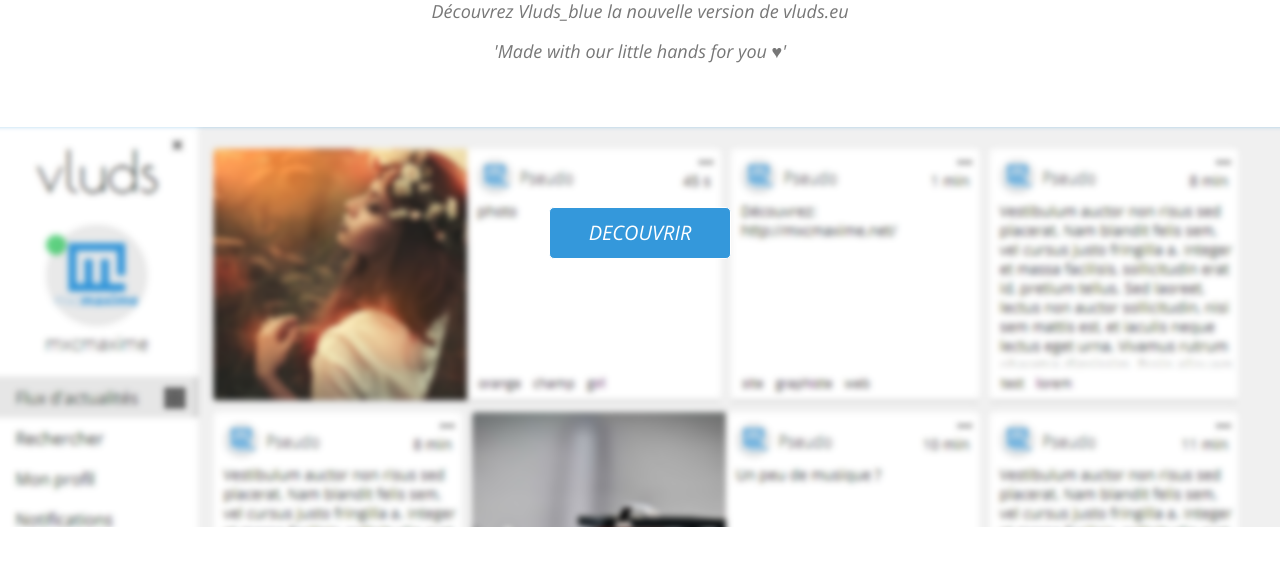
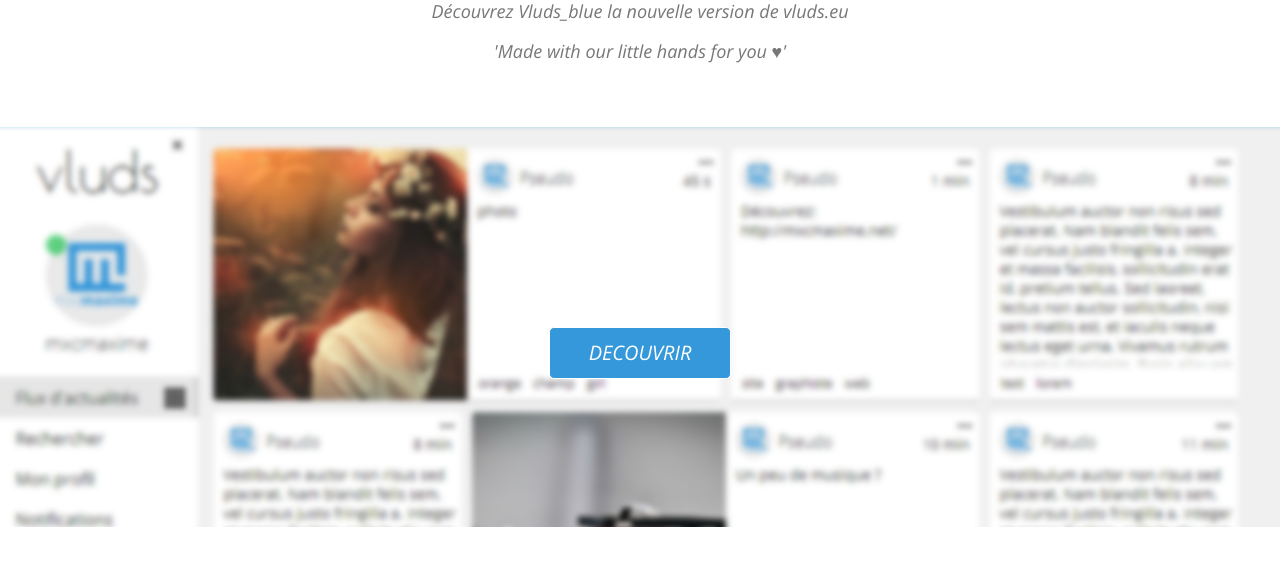
Before and after one commit to Vluds/beta_page, a PHP site: page / in a window 1280 px wide. Shown: the part 227-800 px from the top of the page. Run offline with PHP 8.4, Linux system fonts and the light colour scheme.

Commit message:
Center button

```diff
--- a/style.css
+++ b/style.css
@@ -36,7 +36,7 @@ html, body {
 .button
 {
 	position: absolute;
-	top: 20%;
+	top: 50%;
 	width: 100%;
 }
 
```
